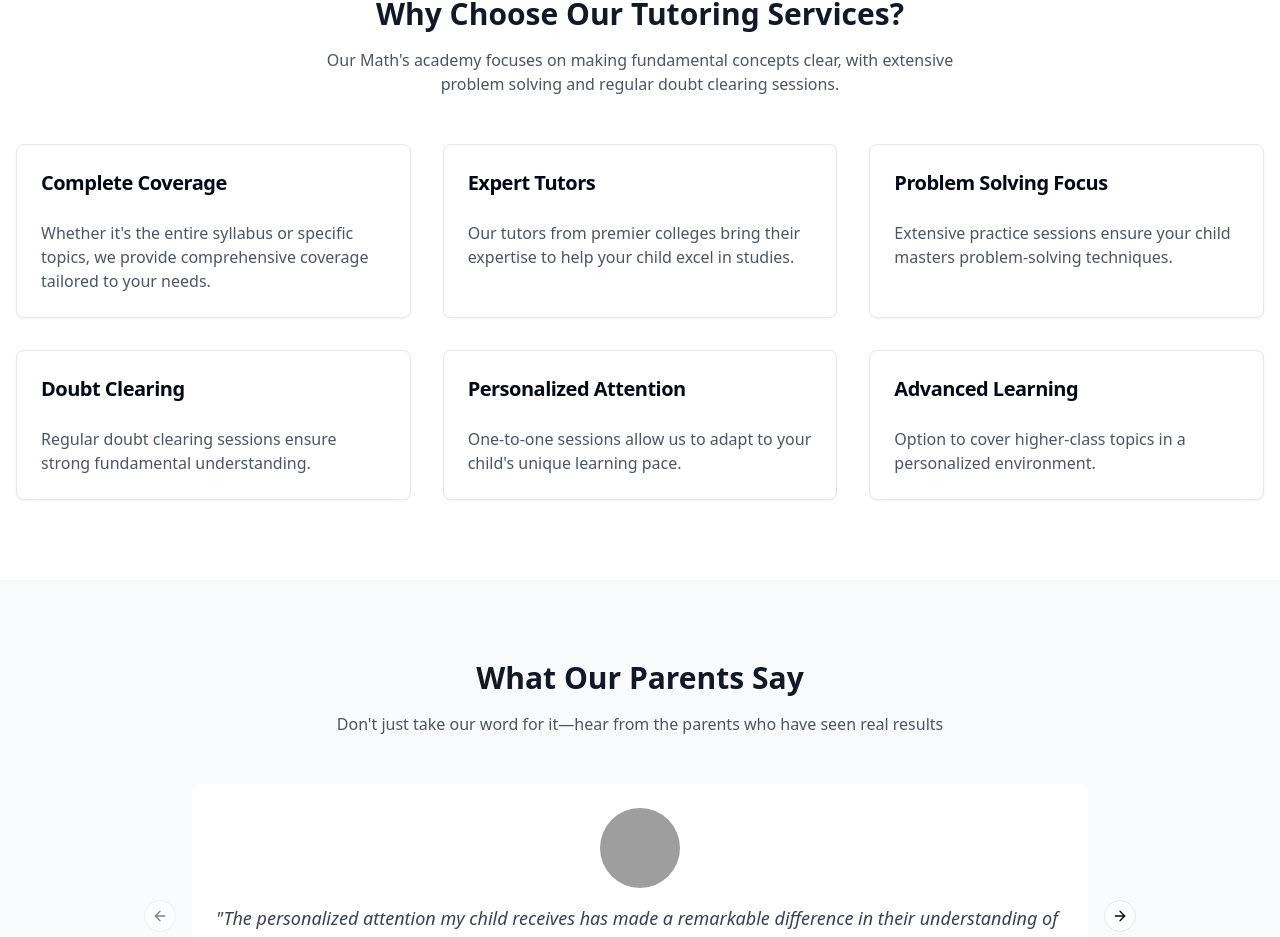
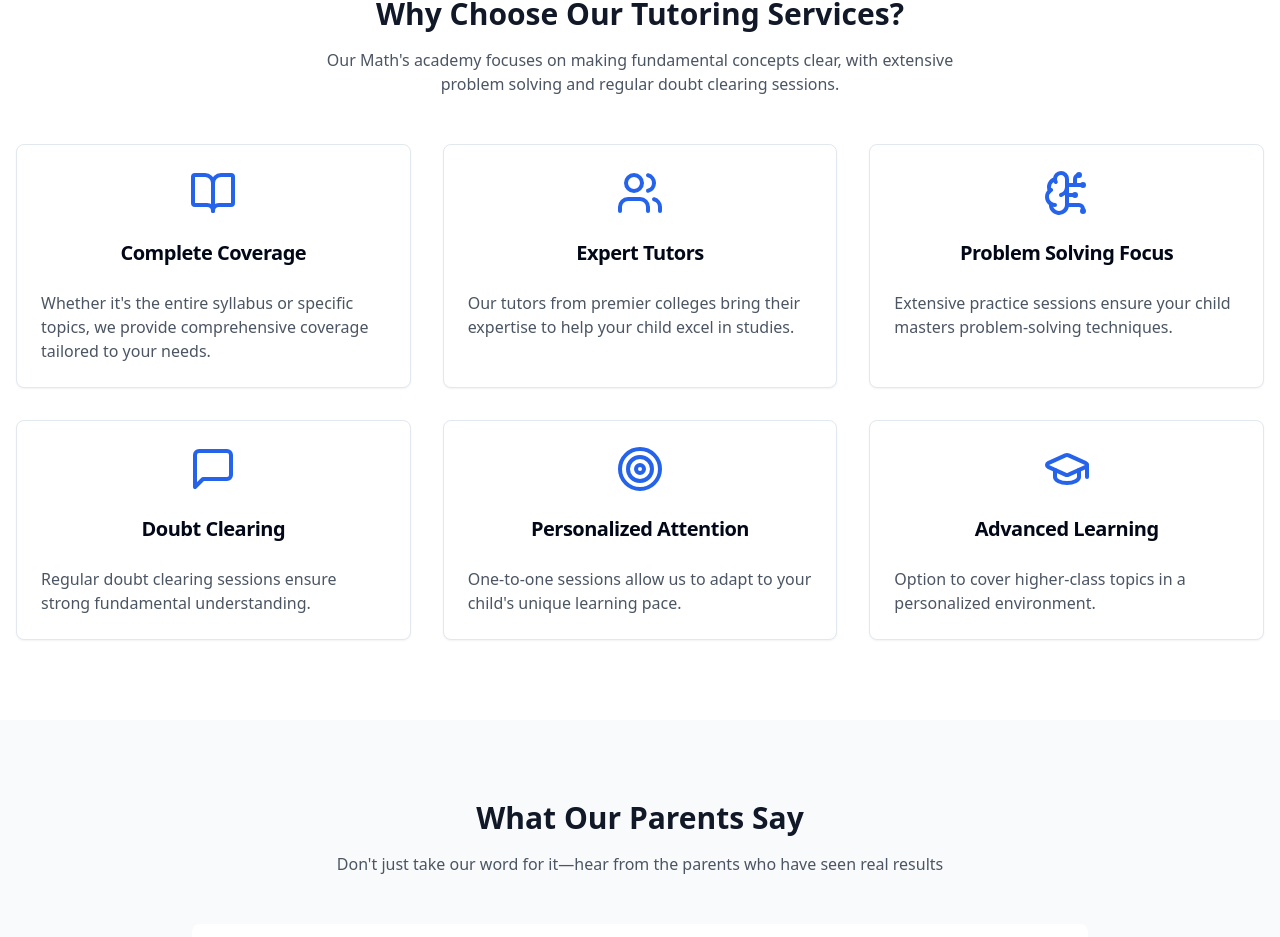
Before and after one commit to rcrahul60/tutor, a React (Vite) app: page / in a window 1280 px wide. Shown: the part 2164-3101 px from the top of the page. Built offline with nearby package versions, Linux system fonts and the light colour scheme; grey boxes are pictures that could not be loaded.

Commit message:
Add icons to benefits section
Included images of icons for each point in the "Why Choose Our Tutoring Services?" section to enhance the overall design and visual appeal.
[skip gpt_engineer]

```diff
--- a/src/pages/Index.tsx
+++ b/src/pages/Index.tsx
@@ -5,6 +5,7 @@ import HeroSection from "@/components/sections/HeroSection";
 import AboutSection from "@/components/sections/AboutSection";
 import TestimonialsSection from "@/components/sections/TestimonialsSection";
 import TeachersSection from "@/components/sections/TeachersSection";
+import { BookOpen, Users, BrainCircuit, MessageSquare, Target, GraduationCap } from "lucide-react";
 
 import { Button } from "@/components/ui/button";
 import {
@@ -89,32 +90,41 @@ const Index = () => {
           <div className="grid md:grid-cols-2 lg:grid-cols-3 gap-8">
             {[
               {
+                icon: <BookOpen className="w-12 h-12 text-primary mb-4" />,
                 title: "Complete Coverage",
                 description: "Whether it's the entire syllabus or specific topics, we provide comprehensive coverage tailored to your needs.",
               },
               {
+                icon: <Users className="w-12 h-12 text-primary mb-4" />,
                 title: "Expert Tutors",
                 description: "Our tutors from premier colleges bring their expertise to help your child excel in studies.",
               },
               {
+                icon: <BrainCircuit className="w-12 h-12 text-primary mb-4" />,
                 title: "Problem Solving Focus",
                 description: "Extensive practice sessions ensure your child masters problem-solving techniques.",
               },
               {
+                icon: <MessageSquare className="w-12 h-12 text-primary mb-4" />,
                 title: "Doubt Clearing",
                 description: "Regular doubt clearing sessions ensure strong fundamental understanding.",
               },
               {
+                icon: <Target className="w-12 h-12 text-primary mb-4" />,
                 title: "Personalized Attention",
                 description: "One-to-one sessions allow us to adapt to your child's unique learning pace.",
               },
               {
+                icon: <GraduationCap className="w-12 h-12 text-primary mb-4" />,
                 title: "Advanced Learning",
                 description: "Option to cover higher-class topics in a personalized environment.",
               },
             ].map((benefit, index) => (
               <Card key={index}>
-                <CardHeader>
+                <CardHeader className="text-center">
+                  <div className="flex justify-center">
+                    {benefit.icon}
+                  </div>
                   <CardTitle className="text-xl">{benefit.title}</CardTitle>
                 </CardHeader>
                 <CardContent>
```
